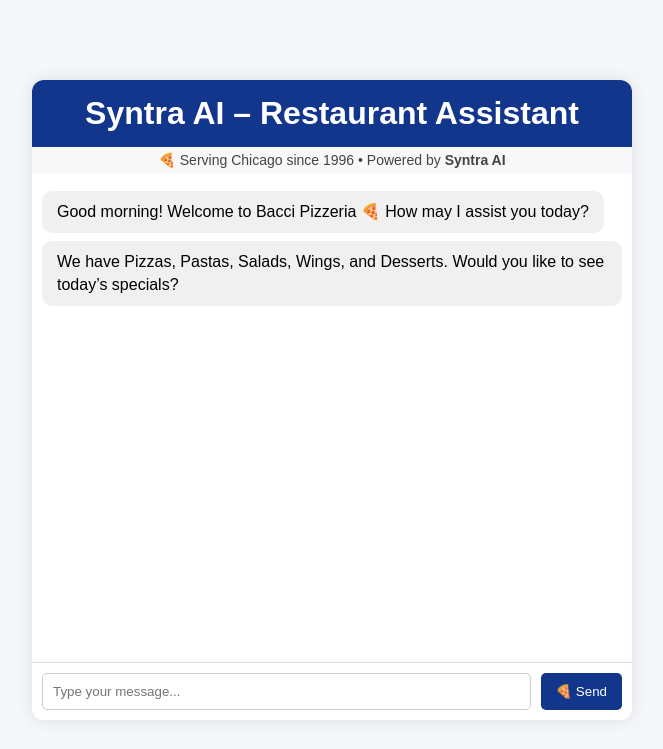
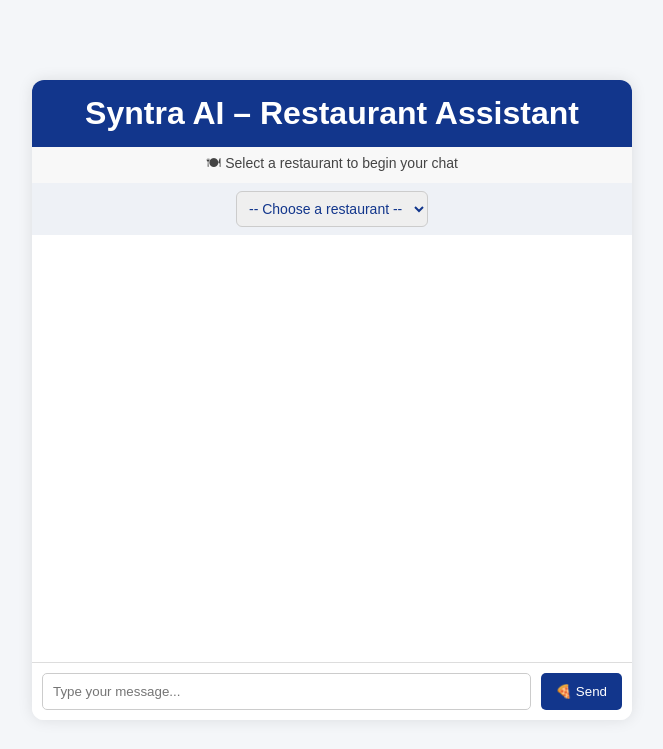
Before and after one commit to smituic/SyntraAI, a FastAPI app: page / in a window 1280 px wide. Shown: the top 749 px of the page, without its empty margins (308-971 px from the left). Run offline with FastAPI, Linux system fonts and the light colour scheme.

Commit message:
Updated Chat UI with restraunt dropdown and dynamic header

```diff
--- a/Static/style.css
+++ b/Static/style.css
@@ -30,9 +30,24 @@
 .tagline {
   text-align: center;
   font-size: 14px;
-  padding: 5px;
+  padding: 6px;
   background: #f8f8f8;
   color: #444;
+}
+
+.restaurant-select {
+  text-align: center;
+  padding: 8px;
+  background: #eef1f6;
+}
+
+.restaurant-select select {
+  padding: 8px;
+  font-size: 14px;
+  border-radius: 6px;
+  border: 1px solid #ccc;
+  color: #12368c;
+  cursor: pointer;
 }
 
 .chat-box {
--- a/app.py
+++ b/app.py
@@ -9,6 +9,7 @@
 from datetime import datetime
 import pytz
 from pymongo import MongoClient
+from helper import load_all_restaurant_data
 
 # Load environment variables
 load_dotenv()
@@ -16,85 +17,68 @@
 OPENAI_API_KEY = os.getenv("OPENAI_API_KEY")
 MONGO_URI = os.getenv("MONGO_URI")
 
-# Initialize OpenAI client
+# Initialize OpenAI and MongoDB
 client = OpenAI(api_key=OPENAI_API_KEY)
-
-# Connect to MongoDB
 mongo_client = MongoClient(MONGO_URI)
 db = mongo_client["SyntraAI"]
-# db = mongo_client.get_database()  # default DB from URI
-# Example: chat_collection = db["chat_history"]
 
 # FastAPI setup
 app = FastAPI()
 app.mount("/static", StaticFiles(directory="static"), name="static")
 templates = Jinja2Templates(directory="templates")
 
-# In-memory chat history
-chat_history = []
-
-
-# Bacci menu + system prompt
-
-# Load restaurant info dynamically from JSON
-from helper import load_all_restaurant_data
-
+# Load all restaurant data
 all_restaurants = load_all_restaurant_data()
 
-
-# Convert menu dict to readable text for the system prompt
-
-
-# SYSTEM_PROMPT = (
-#     f"You are Syntra AI, an elegant, professional restaurant assistant for {restaurant_data['name']} in {restaurant_data['location']}. "
-#     "Answer with warmth and precision like a maître d’. Handle menu questions, dietary needs, hours, locations, "
-#     "basic reservations info, and dish recommendations. If unsure about specifics, politely say you can check with staff. "
-#     "Keep answers concise and helpful.\n\n"
-#     f"{restaurant_data['description']}\n\nMenu:\n{menu_text}\n"
-# )
-def ask_syntra(user_text: str) -> str:
+def ask_syntra(user_text: str, restaurant_name: str) -> str:
     tz = pytz.timezone("America/Chicago")
     now = datetime.now(tz).strftime("%A, %B %d, %Y at %I:%M %p %Z")
     time_note = f"The current local date and time in Chicago is {now}."
 
+    restaurant_info = all_restaurants.get(restaurant_name, {})
     prompt = f"""
 You are Syntra AI, a friendly restaurant assistant.
 
-Here is information about multiple restaurants:
-{json.dumps(all_restaurants, indent=2)}
+Here is information about the restaurant '{restaurant_name}':
+{json.dumps(restaurant_info, indent=2)}
 
-Answer the user's question using the most relevant restaurant info.
-If multiple restaurants are mentioned, answer each one clearly.
+Answer the user's question clearly and professionally.
+If the question is not related to this restaurant, politely mention that.
 
 {time_note}
 User: {user_text}
 AI:
 """
-
     try:
         resp = client.chat.completions.create(
             model="gpt-3.5-turbo",
             messages=[{"role": "system", "content": prompt}],
         )
-        answer = resp.choices[0].message.content
-        return answer
+        return resp.choices[0].message.content
     except Exception as e:
-        return f"Sorry, I couldn’t complete that request: {e}"
-
-
+        return f"Sorry, something went wrong: {e}"
 
 
 @app.get("/", response_class=HTMLResponse)
 async def home(request: Request):
     return templates.TemplateResponse("index.html", {"request": request})
 
+
+@app.get("/restaurants")
+async def get_restaurants():
+    return JSONResponse({"restaurants": list(all_restaurants.keys())})
+
+
 @app.post("/ask")
 async def ask(request: Request):
     data = await request.json()
     msg = data.get("message", "").strip()
+    restaurant = data.get("restaurant", "").strip()
 
     if not msg:
         return JSONResponse({"response": "Please type a message."})
+    if not restaurant:
+        return JSONResponse({"response": "Please select a restaurant first."})
 
-    answer = ask_syntra(msg)
+    answer = ask_syntra(msg, restaurant)
     return JSONResponse({"response": answer})
--- a/templates/index.html
+++ b/templates/index.html
@@ -7,8 +7,14 @@
 </head>
 <body>
   <div class="chat-container">
-    <h1>Syntra AI – Restaurant Assistant</h1>
-    <div class="tagline">🍕 Serving Chicago since 1996 • Powered by <b>Syntra AI</b></div>
+    <h1 id="header-title">Syntra AI – Restaurant Assistant</h1>
+    <div class="tagline">🍽 Select a restaurant to begin your chat</div>
+
+    <div class="restaurant-select">
+      <select id="restaurant-dropdown">
+        <option value="">-- Choose a restaurant --</option>
+      </select>
+    </div>
 
     <div id="chat-box" class="chat-box"></div>
     <div id="typing" class="typing hidden">Syntra AI is typing<span class="dots">...</span></div>
@@ -24,6 +30,31 @@
     const userInput = document.getElementById("user-input");
     const sendBtn = document.getElementById("send-btn");
     const typing = document.getElementById("typing");
+    const dropdown = document.getElementById("restaurant-dropdown");
+    const headerTitle = document.getElementById("header-title");
+    let selectedRestaurant = "";
+
+    async function loadRestaurants() {
+      const res = await fetch("/restaurants");
+      const data = await res.json();
+      data.restaurants.forEach(name => {
+        const option = document.createElement("option");
+        option.value = name;
+        option.textContent = name;
+        dropdown.appendChild(option);
+      });
+    }
+
+    dropdown.addEventListener("change", () => {
+      selectedRestaurant = dropdown.value;
+      headerTitle.textContent = selectedRestaurant
+        ? `${selectedRestaurant} | Syntra AI`
+        : "Syntra AI – Restaurant Assistant";
+      chatBox.innerHTML = "";
+      if (selectedRestaurant) {
+        appendMessage("bot", `Welcome to ${selectedRestaurant}! How may I help you today?`);
+      }
+    });
 
     function appendMessage(sender, text) {
       const msg = document.createElement("div");
@@ -35,21 +66,16 @@
 
     async function sendMessage() {
       const message = userInput.value.trim();
-      if (!message) return;
-
+      if (!message || !selectedRestaurant) return;
       appendMessage("user", message);
       userInput.value = "";
-
       typing.classList.remove("hidden");
-
       const res = await fetch("/ask", {
         method: "POST",
         headers: { "Content-Type": "application/json" },
-        body: JSON.stringify({ message }),
+        body: JSON.stringify({ message, restaurant: selectedRestaurant }),
       });
-
       const data = await res.json();
-
       typing.classList.add("hidden");
       typeEffect(data.response);
     }
@@ -58,7 +84,6 @@
       const msg = document.createElement("div");
       msg.className = "bot-msg";
       chatBox.appendChild(msg);
-
       function typingAnimation() {
         if (i < text.length) {
           msg.textContent += text.charAt(i);
@@ -75,12 +100,8 @@
       if (e.key === "Enter") sendMessage();
     });
 
-    // Initial greeting
     window.onload = () => {
-      appendMessage("bot", "Good morning! Welcome to Bacci Pizzeria 🍕 How may I assist you today?");
-      setTimeout(() => {
-        appendMessage("bot", "We have Pizzas, Pastas, Salads, Wings, and Desserts. Would you like to see today’s specials?");
-      }, 1200);
+      loadRestaurants();
     };
   </script>
 </body>
```
Also changed, not shown: ai_service.py (+25 -11 lines).
